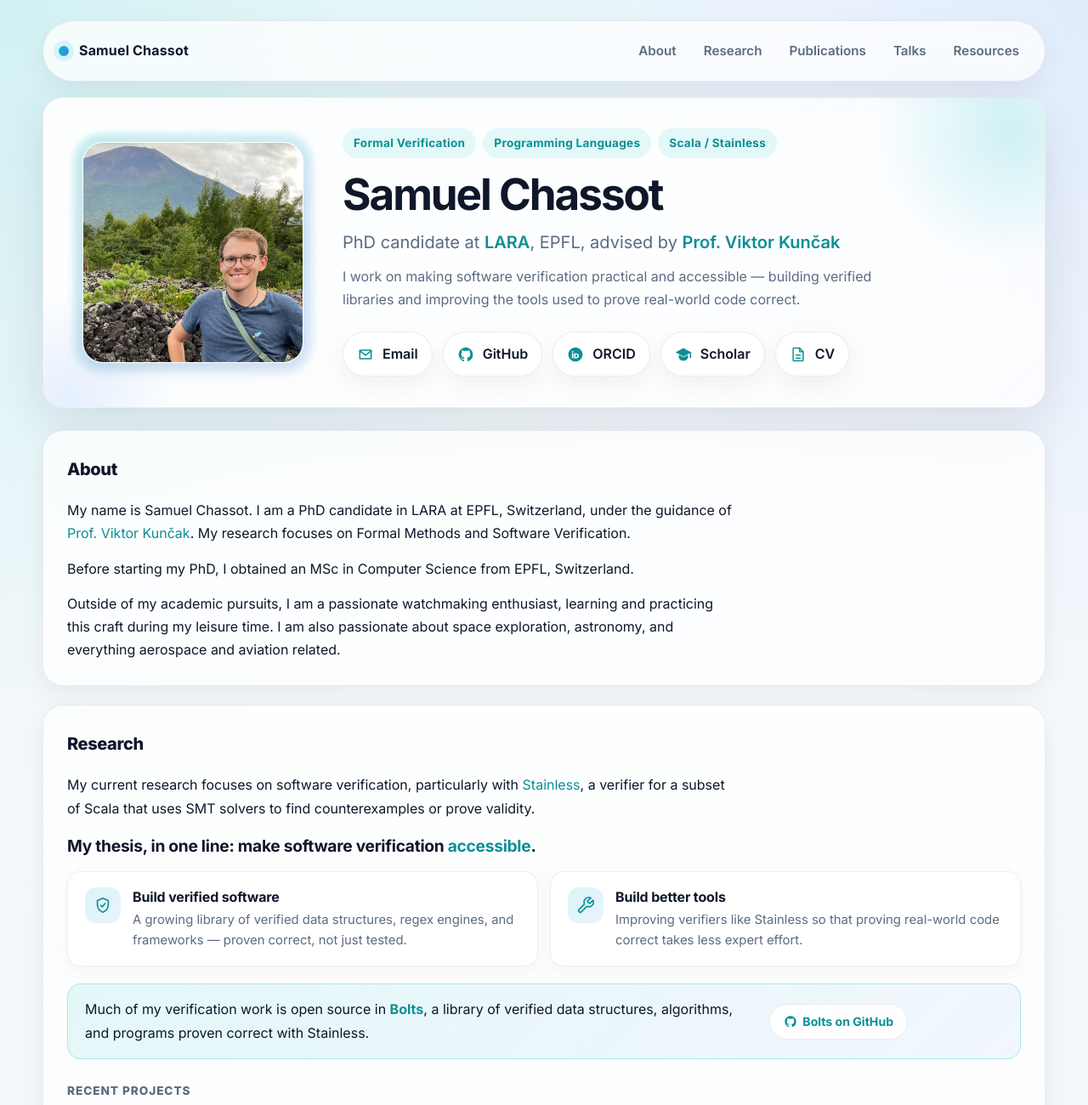
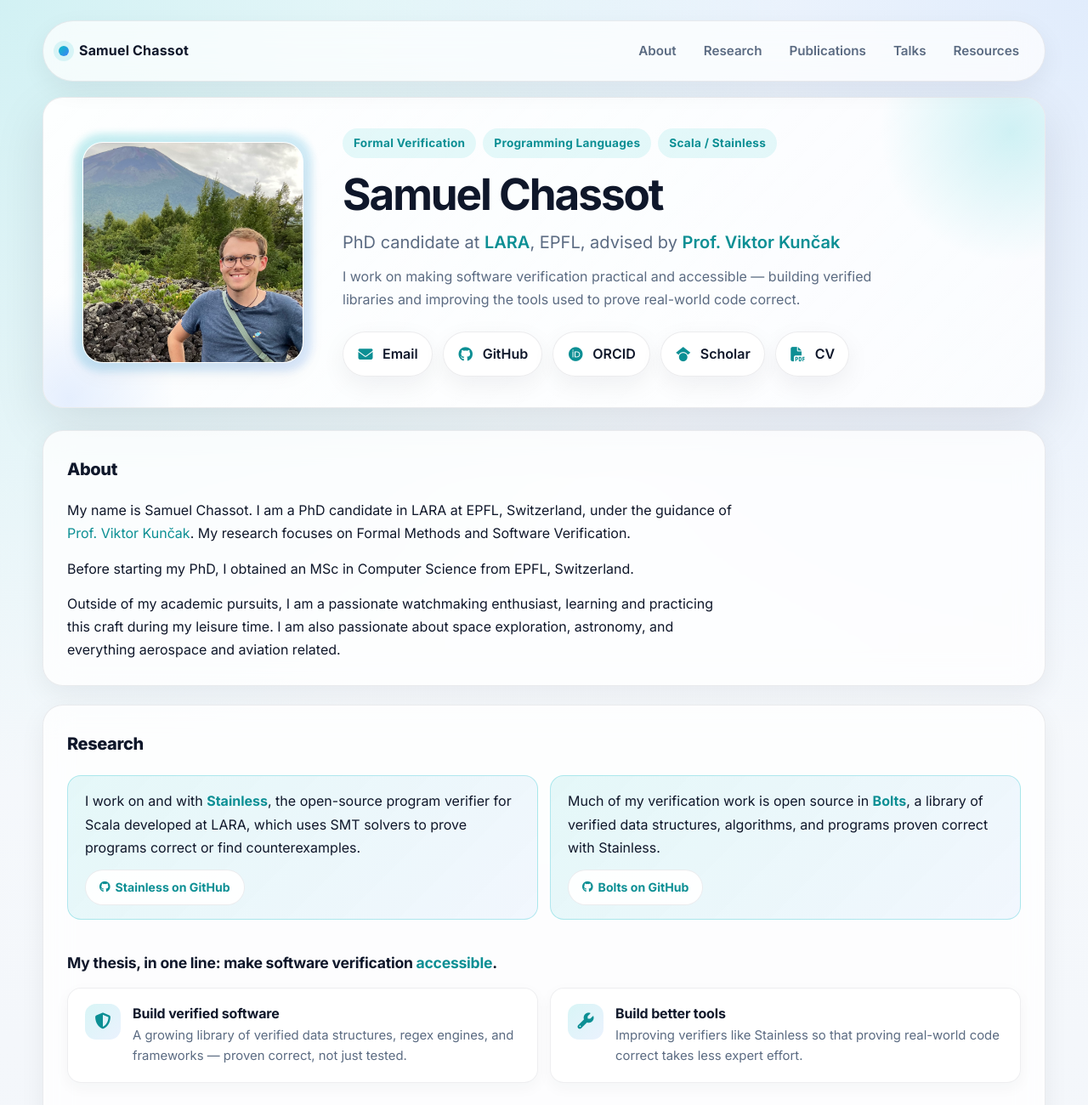
Before and after one commit to samuelchassot/samuelchassot.github.io, a plain HTML site: page index.html in a window 1280 px wide. Shown: the top 1300 px of the page at 85% size. Drawn offline with Linux system fonts and the light colour scheme; no server answers.

Commit message:
upgrades

```diff
--- a/index.html
+++ b/index.html
@@ -7,6 +7,7 @@
   <link rel="preconnect" href="https://fonts.googleapis.com">
   <link rel="preconnect" href="https://fonts.gstatic.com" crossorigin>
   <link href="https://fonts.googleapis.com/css2?family=Inter:wght@400;500;600;700;800&display=swap" rel="stylesheet">
+  <script src="https://kit.fontawesome.com/8c2d4754eb.js" crossorigin="anonymous"></script>
   <style>
     :root {
       --bg-accent: radial-gradient(circle at top left, rgba(11,190,196,0.16), transparent 28%),
@@ -285,6 +286,15 @@
       flex: 0 0 auto;
     }
 
+    .icon i {
+      font-size: 17px;
+      line-height: 1;
+    }
+
+    .link-pill i {
+      font-size: 13px;
+    }
+
     main {
       display: grid;
       gap: 22px;
@@ -332,12 +342,31 @@
     }
 
     h3.subheading {
-      font-size: 0.85rem;
+      display: flex;
+      align-items: center;
+      gap: 12px;
+      font-size: 0.9rem;
       font-weight: 800;
       text-transform: uppercase;
-      letter-spacing: 0.07em;
-      color: var(--muted);
-      margin: 26px 0 14px;
+      letter-spacing: 0.08em;
+      color: var(--text);
+      margin: 36px 0 16px;
+    }
+
+    h3.subheading::before {
+      content: "";
+      width: 26px;
+      height: 3px;
+      border-radius: 2px;
+      background: var(--primary);
+      flex: 0 0 auto;
+    }
+
+    h3.subheading::after {
+      content: "";
+      flex: 1;
+      height: 1px;
+      background: var(--border);
     }
 
     /* --- Project cards --- */
@@ -383,7 +412,7 @@
     /* --- Thesis mission --- */
 
     .mission {
-      font-size: 1.2rem;
+      font-size: 1.1rem;
       font-weight: 700;
       letter-spacing: -0.015em;
       max-width: 60ch;
@@ -423,9 +452,9 @@
       color: var(--primary-dark);
     }
 
-    .goal-icon svg {
-      width: 22px;
-      height: 22px;
+    .goal-icon i {
+      font-size: 19px;
+      line-height: 1;
     }
 
     .goal-card h4 {
@@ -442,13 +471,24 @@
       margin-top: 4px;
     }
 
-    /* --- Bolts callout --- */
+    /* --- Stainless / Bolts callouts --- */
+
+    .callout-grid {
+      display: grid;
+      grid-template-columns: repeat(auto-fit, minmax(340px, 1fr));
+      gap: 14px;
+      margin: 20px 0 36px;
+    }
+
+    .callout-grid .callout {
+      margin-top: 0;
+    }
 
     .callout {
       display: flex;
-      flex-wrap: wrap;
-      align-items: center;
-      gap: 12px 18px;
+      flex-direction: column;
+      align-items: flex-start;
+      gap: 12px;
       margin-top: 20px;
       padding: 16px 20px;
       border: 1px solid rgba(11, 190, 196, 0.28);
@@ -457,7 +497,6 @@
     }
 
     .callout p {
-      flex: 1 1 320px;
       margin: 0;
     }
 
@@ -718,50 +757,27 @@
 
         <div class="contact-row">
           <a class="contact-chip" href="mailto:samuel.chassot@epfl.ch" aria-label="Email Samuel Chassot">
-            <span class="icon">
-              <svg viewBox="0 0 24 24" fill="none" stroke="currentColor" stroke-width="1.8" stroke-linecap="round" stroke-linejoin="round" aria-hidden="true">
-                <path d="M4 6h16v12H4z"></path>
-                <path d="m4 7 8 6 8-6"></path>
-              </svg>
-            </span>
+            <span class="icon"><i class="fa-solid fa-envelope" aria-hidden="true"></i></span>
             <span>Email</span>
           </a>
 
           <a class="contact-chip" href="https://github.com/samuelchassot" target="_blank" aria-label="GitHub profile">
-            <span class="icon">
-              <svg viewBox="0 0 24 24" fill="currentColor" aria-hidden="true">
-                <path d="M12 2C6.477 2 2 6.484 2 12.017c0 4.426 2.865 8.18 6.839 9.504.5.093.682-.217.682-.483 0-.237-.008-.866-.013-1.699-2.782.605-3.369-1.343-3.369-1.343-.455-1.158-1.11-1.466-1.11-1.466-.908-.62.069-.608.069-.608 1.003.07 1.531 1.032 1.531 1.032.892 1.53 2.341 1.088 2.91.832.091-.647.349-1.088.636-1.338-2.221-.253-4.555-1.113-4.555-4.951 0-1.093.39-1.988 1.029-2.688-.103-.253-.446-1.272.098-2.65 0 0 .84-.27 2.75 1.026A9.564 9.564 0 0 1 12 6.844c.85.004 1.705.115 2.504.337 1.909-1.296 2.747-1.026 2.747-1.026.546 1.378.203 2.397.1 2.65.64.7 1.028 1.595 1.028 2.688 0 3.848-2.338 4.695-4.566 4.943.359.309.678.92.678 1.855 0 1.338-.012 2.419-.012 2.748 0 .268.18.58.688.481A10.019 10.019 0 0 0 22 12.017C22 6.484 17.523 2 12 2z"/>
-              </svg>
-            </span>
+            <span class="icon"><i class="fa-brands fa-github" aria-hidden="true"></i></span>
             <span>GitHub</span>
           </a>
 
           <a class="contact-chip" href="https://orcid.org/0009-0000-9751-9252" target="_blank" aria-label="ORCID profile">
-            <span class="icon">
-              <svg viewBox="0 0 24 24" fill="currentColor" aria-hidden="true">
-                <path d="M12 2C6.48 2 2 6.48 2 12s4.48 10 10 10 10-4.48 10-10S17.52 2 12 2Zm-4.06 5.2a1.2 1.2 0 1 1 0 2.4 1.2 1.2 0 0 1 0-2.4Zm1.04 10.12H7.02V10.4h1.96v6.92Zm7.87-3.5c0 2.06-1.33 3.5-3.68 3.5h-3.03V10.4h2.98c2.42 0 3.73 1.43 3.73 3.42Zm-3.82-1.69h-0.95v3.44h0.95c1.32 0 1.83-.68 1.83-1.75 0-1.04-.52-1.69-1.83-1.69Z"/>
-              </svg>
-            </span>
+            <span class="icon"><i class="fa-brands fa-orcid" aria-hidden="true"></i></span>
             <span>ORCID</span>
           </a>
 
           <a class="contact-chip" href="https://scholar.google.com/citations?user=yL85RAUAAAAJ&amp;hl=fr&amp;oi=ao" target="_blank" aria-label="Google Scholar profile">
-            <span class="icon">
-              <svg viewBox="0 0 24 24" fill="currentColor" aria-hidden="true">
-                <path d="M12 3 1 9l11 6 9-4.91V17h2V9L12 3Zm0 13L5.5 12.45V16c0 2.76 2.91 5 6.5 5s6.5-2.24 6.5-5v-3.55L12 16Z"/>
-              </svg>
-            </span>
+            <span class="icon"><i class="fa-brands fa-google-scholar" aria-hidden="true"></i></span>
             <span>Scholar</span>
           </a>
 
           <a class="contact-chip" href="res/pdfs/CV_Samuel_Chassot.pdf" target="_blank" aria-label="Curriculum vitae (PDF)">
-            <span class="icon">
-              <svg viewBox="0 0 24 24" fill="none" stroke="currentColor" stroke-width="1.8" stroke-linecap="round" stroke-linejoin="round" aria-hidden="true">
-                <path d="M14 3H6a1 1 0 0 0-1 1v16a1 1 0 0 0 1 1h12a1 1 0 0 0 1-1V8z"></path>
-                <path d="M14 3v5h5"></path>
-                <path d="M9 13h6M9 17h6"></path>
-              </svg>
-            </span>
+            <span class="icon"><i class="fa-solid fa-file-pdf" aria-hidden="true"></i></span>
             <span>CV</span>
           </a>
         </div>
@@ -781,44 +797,39 @@
       <section class="section" id="research">
         <div class="section-inner">
           <h2>Research</h2>
-          <p>My current research focuses on software verification, particularly with <a href="https://github.com/epfl-lara/stainless">Stainless</a>, a verifier for a subset of Scala that uses SMT solvers to find counterexamples or prove validity.</p>
+          <div class="callout-grid">
+          <div class="callout">
+            <p>I work on and with <a href="https://github.com/epfl-lara/stainless"><b>Stainless</b></a>, the open-source program verifier for Scala developed at LARA, which uses SMT solvers to prove programs correct or find counterexamples.</p>
+            <a class="link-pill" href="https://github.com/epfl-lara/stainless" target="_blank">
+              <i class="fa-brands fa-github" aria-hidden="true"></i>
+              Stainless on GitHub
+            </a>
+          </div>
+          <div class="callout">
+            <p>Much of my verification work is open source in <a href="https://github.com/epfl-lara/bolts"><b>Bolts</b></a>, a library of verified data structures, algorithms, and programs proven correct with Stainless.</p>
+            <a class="link-pill" href="https://github.com/epfl-lara/bolts" target="_blank">
+              <i class="fa-brands fa-github" aria-hidden="true"></i>
+              Bolts on GitHub
+            </a>
+          </div>
+          </div>
+
           <p class="mission">My thesis, in one line: make software verification <span class="accent">accessible</span>.</p>
           <div class="goal-grid">
             <div class="goal-card">
-              <div class="goal-icon">
-                <svg viewBox="0 0 24 24" fill="none" stroke="currentColor" stroke-width="1.8" stroke-linecap="round" stroke-linejoin="round" aria-hidden="true">
-                  <path d="M12 3l7 3v5c0 4.6-3 8.4-7 10-4-1.6-7-5.4-7-10V6l7-3z"></path>
-                  <path d="m9.2 12.2 2 2 3.6-4.4"></path>
-                </svg>
-              </div>
+              <div class="goal-icon"><i class="fa-solid fa-shield-halved" aria-hidden="true"></i></div>
               <div>
                 <h4>Build verified software</h4>
                 <p>A growing library of verified data structures, regex engines, and frameworks — proven correct, not just tested.</p>
               </div>
             </div>
             <div class="goal-card">
-              <div class="goal-icon">
-                <svg viewBox="0 0 24 24" fill="none" stroke="currentColor" stroke-width="1.8" stroke-linecap="round" stroke-linejoin="round" aria-hidden="true">
-                  <path d="M14.7 6.3a1 1 0 0 0 0 1.4l1.6 1.6a1 1 0 0 0 1.4 0l3.77-3.77a6 6 0 0 1-7.94 7.94l-6.91 6.91a2.12 2.12 0 0 1-3-3l6.91-6.91a6 6 0 0 1 7.94-7.94l-3.76 3.76z"></path>
-                </svg>
-              </div>
+              <div class="goal-icon"><i class="fa-solid fa-wrench" aria-hidden="true"></i></div>
               <div>
                 <h4>Build better tools</h4>
                 <p>Improving verifiers like Stainless so that proving real-world code correct takes less expert effort.</p>
               </div>
             </div>
-          </div>
-
-          <div class="callout">
-            <p>Much of my verification work is open source in <a href="https://github.com/epfl-lara/bolts"><b>Bolts</b></a>, a library of verified data structures, algorithms, and programs proven correct with Stainless.</p>
-            <a class="link-pill" href="https://github.com/epfl-lara/bolts" target="_blank">
-              <span class="icon" style="width: 16px; height: 16px;">
-                <svg viewBox="0 0 24 24" fill="currentColor" aria-hidden="true">
-                  <path d="M12 2C6.477 2 2 6.484 2 12.017c0 4.426 2.865 8.18 6.839 9.504.5.093.682-.217.682-.483 0-.237-.008-.866-.013-1.699-2.782.605-3.369-1.343-3.369-1.343-.455-1.158-1.11-1.466-1.11-1.466-.908-.62.069-.608.069-.608 1.003.07 1.531 1.032 1.531 1.032.892 1.53 2.341 1.088 2.91.832.091-.647.349-1.088.636-1.338-2.221-.253-4.555-1.113-4.555-4.951 0-1.093.39-1.988 1.029-2.688-.103-.253-.446-1.272.098-2.65 0 0 .84-.27 2.75 1.026A9.564 9.564 0 0 1 12 6.844c.85.004 1.705.115 2.504.337 1.909-1.296 2.747-1.026 2.747-1.026.546 1.378.203 2.397.1 2.65.64.7 1.028 1.595 1.028 2.688 0 3.848-2.338 4.695-4.566 4.943.359.309.678.92.678 1.855 0 1.338-.012 2.419-.012 2.748 0 .268.18.58.688.481A10.019 10.019 0 0 0 22 12.017C22 6.484 17.523 2 12 2z"/>
-                </svg>
-              </span>
-              Bolts on GitHub
-            </a>
           </div>
 
           <h3 class="subheading">Recent projects</h3>
```
